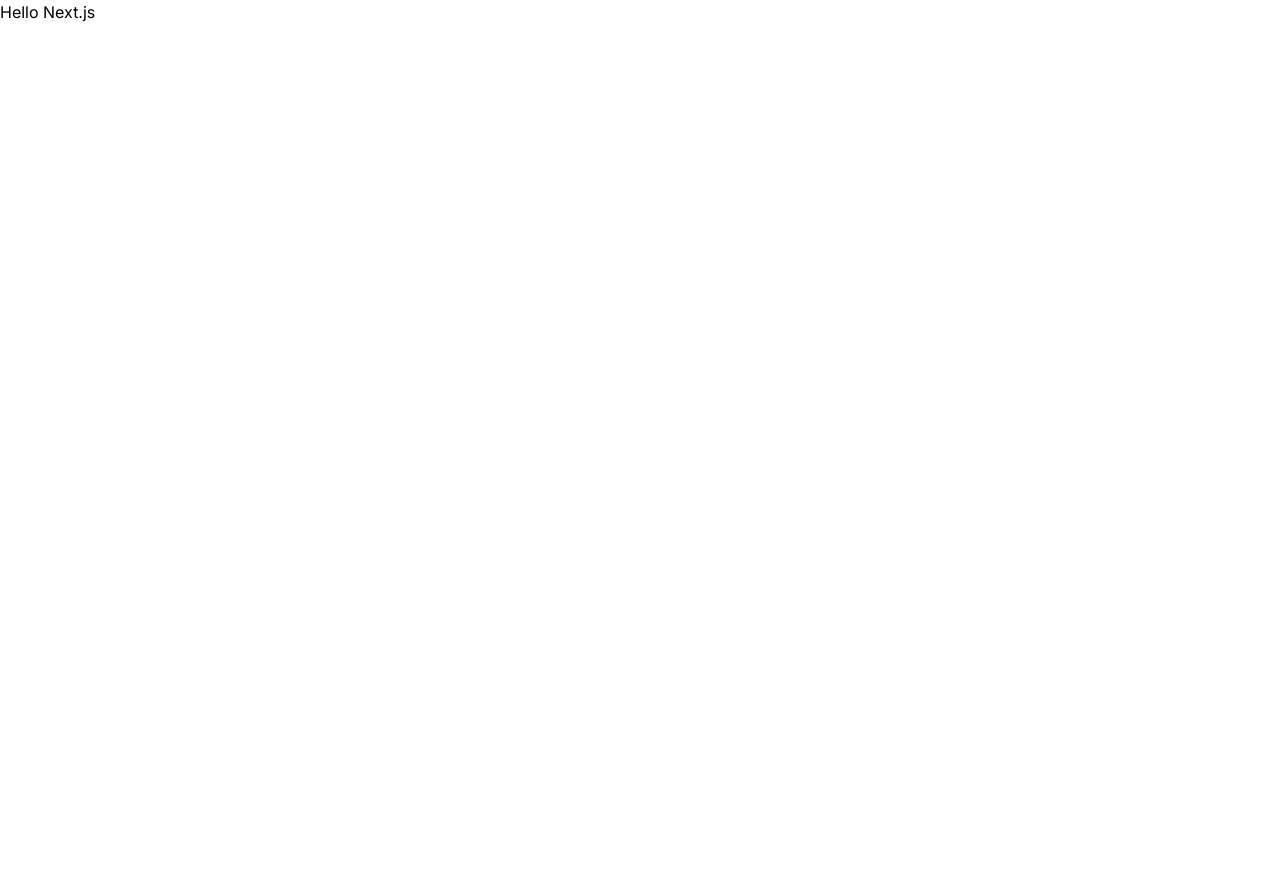
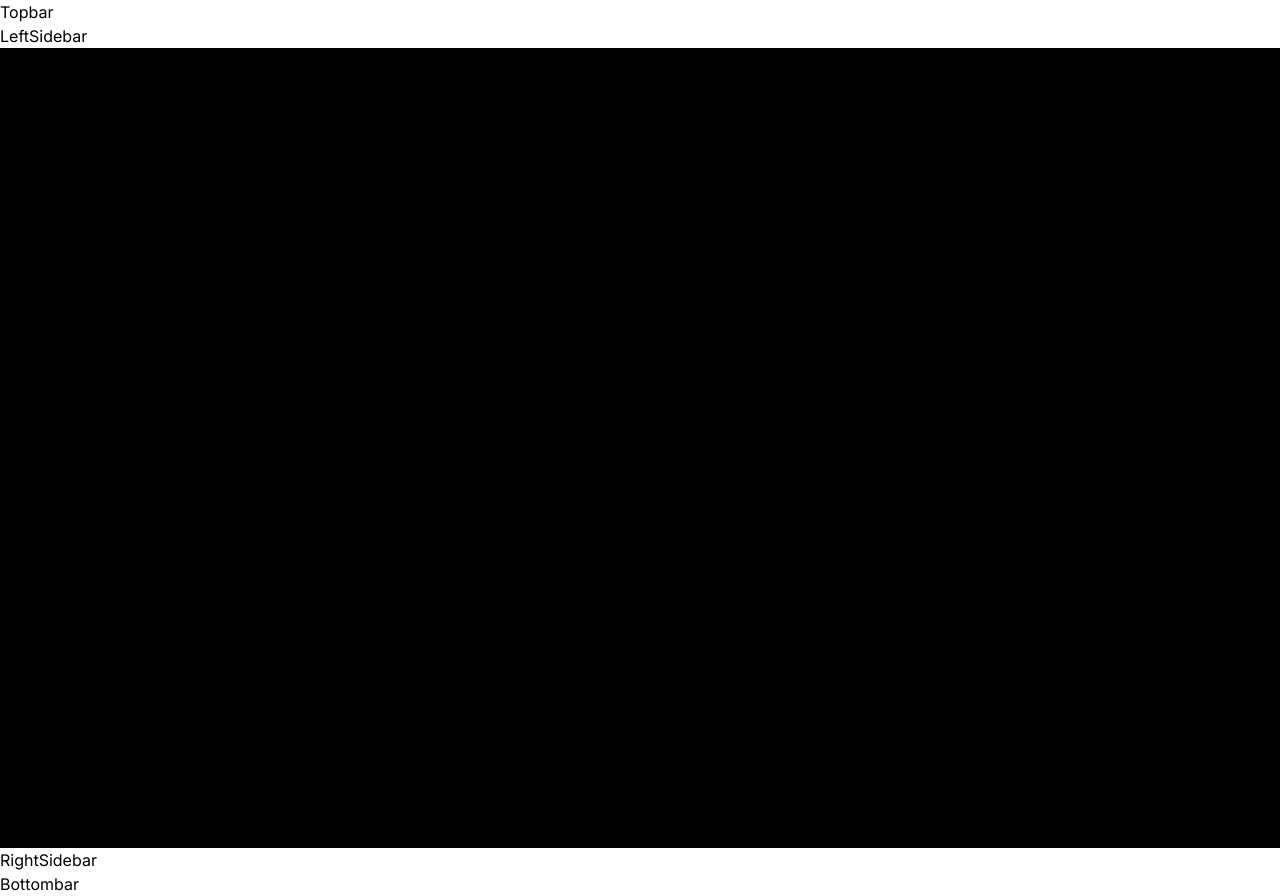
Before and after one commit to Jahid0178/threads-app, a Next.js app: page / in a window 1280 px wide. Before the commit the page ends 800 px from the top, so only its background shows below. Built offline with nearby package versions, Linux system fonts and the light colour scheme.

Commit message:
Added few components
- Added right sidebar component

- Added bottom bar component

- Added Topbar component

- Added Left side bar component

- Added these component in root layout page

```diff
--- a/app/(root)/layout.tsx
+++ b/app/(root)/layout.tsx
@@ -1,7 +1,12 @@
 import { ClerkProvider } from "@clerk/nextjs";
-import "../globals.css";
 import type { Metadata } from "next";
 import { Inter } from "next/font/google";
+import "../globals.css";
+
+import Topbar from "@/components/shared/Topbar/Topbar";
+import LeftSidebar from "@/components/shared/LeftSidebar/LeftSidebar";
+import RightSidebar from "@/components/shared/RightSidebar/RightSidebar";
+import Bottombar from "@/components/shared/Bottombar/Bottombar";
 
 const inter = Inter({ subsets: ["latin"] });
 
@@ -18,7 +23,17 @@ export default function RootLayout({
   return (
     <ClerkProvider>
       <html lang="en">
-        <body className={inter.className}>{children}</body>
+        <body className={inter.className}>
+          <Topbar />
+          <main>
+            <LeftSidebar />
+            <section className="main-container">
+              <div className="w-full max-w-4xl">{children}</div>
+            </section>
+            <RightSidebar />
+          </main>
+          <Bottombar />
+        </body>
       </html>
     </ClerkProvider>
   );
--- a/app/(root)/page.tsx
+++ b/app/(root)/page.tsx
@@ -1,10 +1,7 @@
-import { UserButton } from "@clerk/nextjs";
-
 export default function Home() {
   return (
-    <main>
+    <>
       <h1>Hello Next.js</h1>
-      <UserButton afterSignOutUrl="/" />
-    </main>
+    </>
   );
 }
--- /dev/null
+++ b/components/shared/Bottombar/Bottombar.tsx
@@ -0,0 +1,5 @@
+const Bottombar = () => {
+  return <div>Bottombar</div>;
+};
+
+export default Bottombar;
--- /dev/null
+++ b/components/shared/LeftSidebar/LeftSidebar.tsx
@@ -0,0 +1,5 @@
+const LeftSidebar = () => {
+  return <div>LeftSidebar</div>;
+};
+
+export default LeftSidebar;
--- /dev/null
+++ b/components/shared/RightSidebar/RightSidebar.tsx
@@ -0,0 +1,5 @@
+const RightSidebar = () => {
+  return <div>RightSidebar</div>;
+};
+
+export default RightSidebar;
--- /dev/null
+++ b/components/shared/Topbar/Topbar.tsx
@@ -0,0 +1,5 @@
+const Topbar = () => {
+  return <div>Topbar</div>;
+};
+
+export default Topbar;
```
